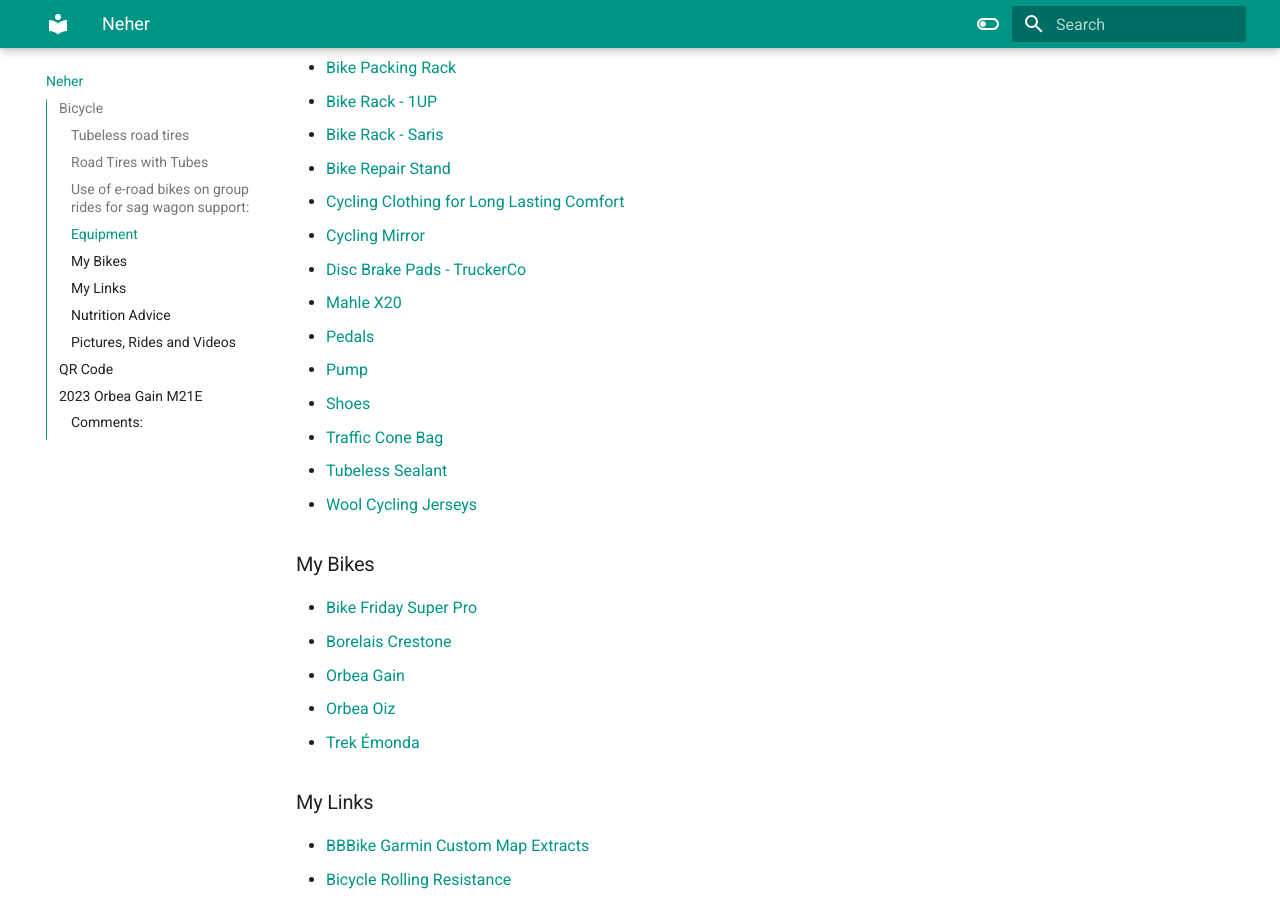
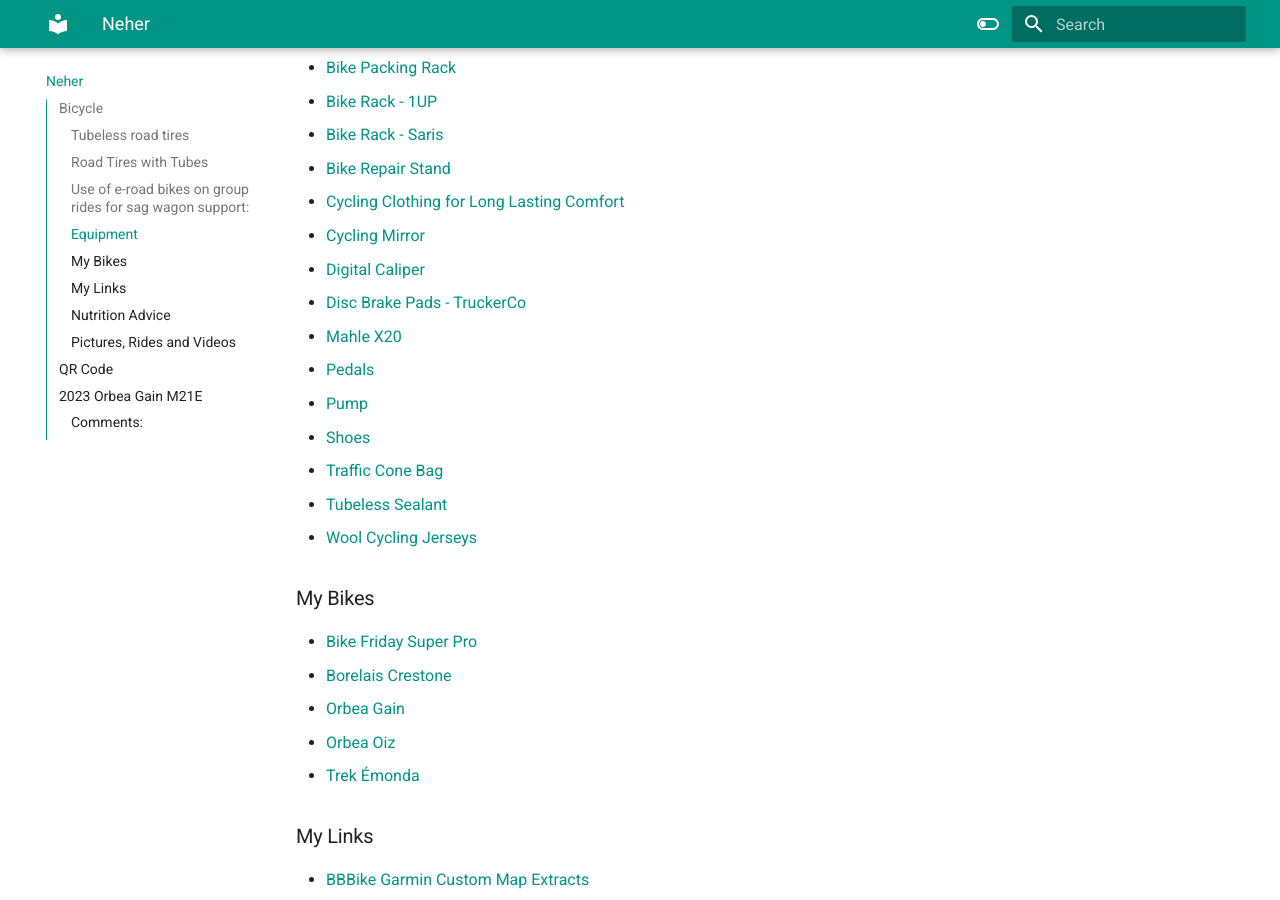
Before and after one commit to rneher-igel/Neher, an MkDocs documentation site: the page built from docs/index.md, in a window 1280 px wide and 900 px high, scrolled down 2400 px. Built offline with MkDocs 1.6.1 and Material for MkDocs 9.7.7, drawn with Linux system fonts in a browser that asks for light colours.

Commit message:
Digital Caliper

```diff
--- a/docs/index.md
+++ b/docs/index.md
@@ -55,6 +55,7 @@
 - [Bike Repair Stand](https://feedbacksports.com/collections/bike-repair-stands/products/ultralight-bike-repair-stand?variant=44214811296042)
 - [Cycling Clothing for Long Lasting Comfort](https://www.boure.com/index.html)
 - [Cycling Mirror](https://takealookactive.com/)
+- [Digital Caliper](https://www.amazon.com/dp/B07X8JQ8L5?ref=ppx_yo2ov_dt_b_product_details&th=1)
 - [Disc Brake Pads - TruckerCo](https://www.truckerco.com/disc-brake-pads-retail)
 - [Mahle X20](https://mahle-smartbike.com/news-event/experience-next-level-cycling-with-the-orbea-gain-ebike-and-mahle-x20-system/)
 - [Pedals](https://www.crankbrothers.com/collections/eggbeater/products/eggbeater-1?variant=53958723335)
```
